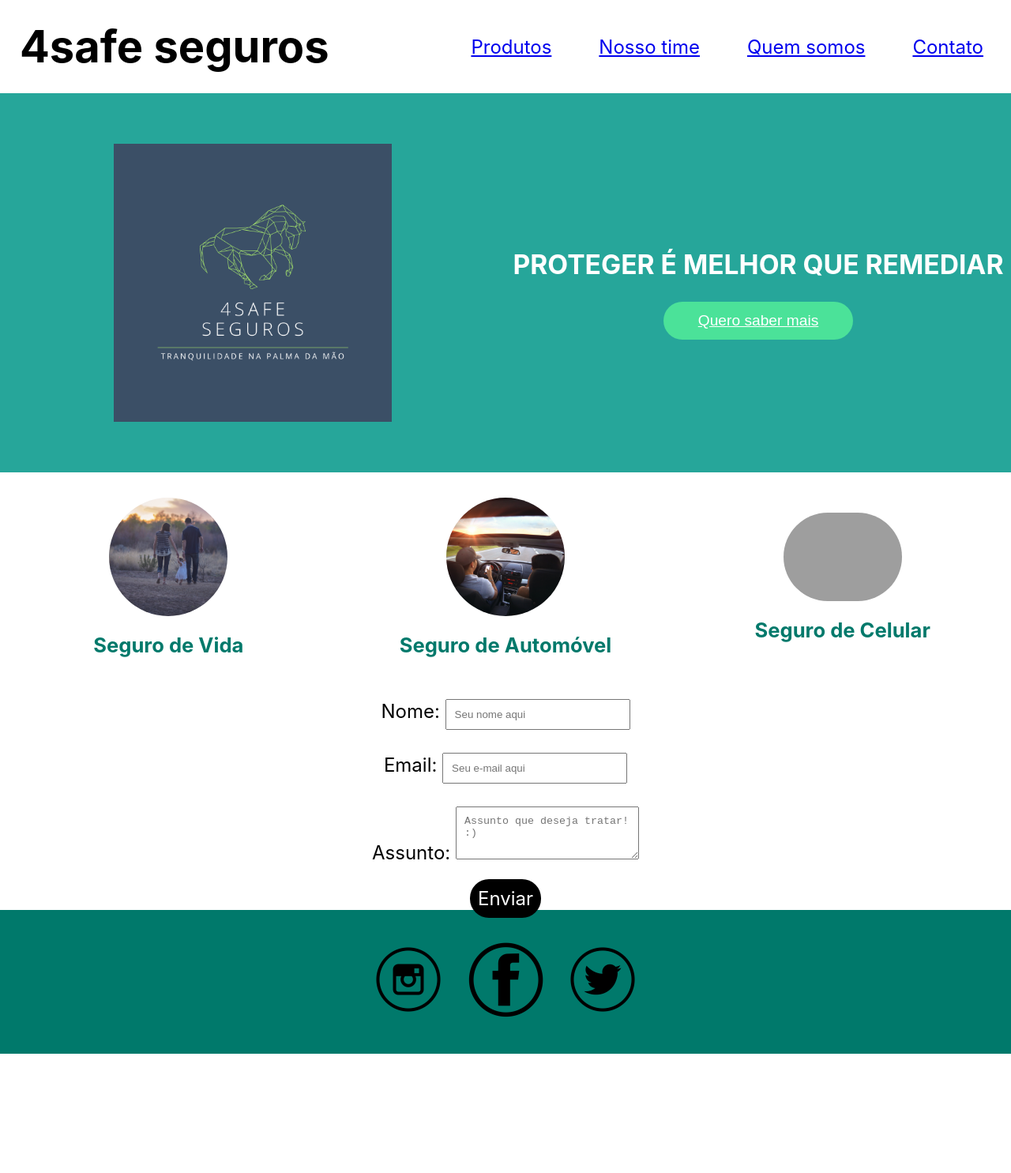
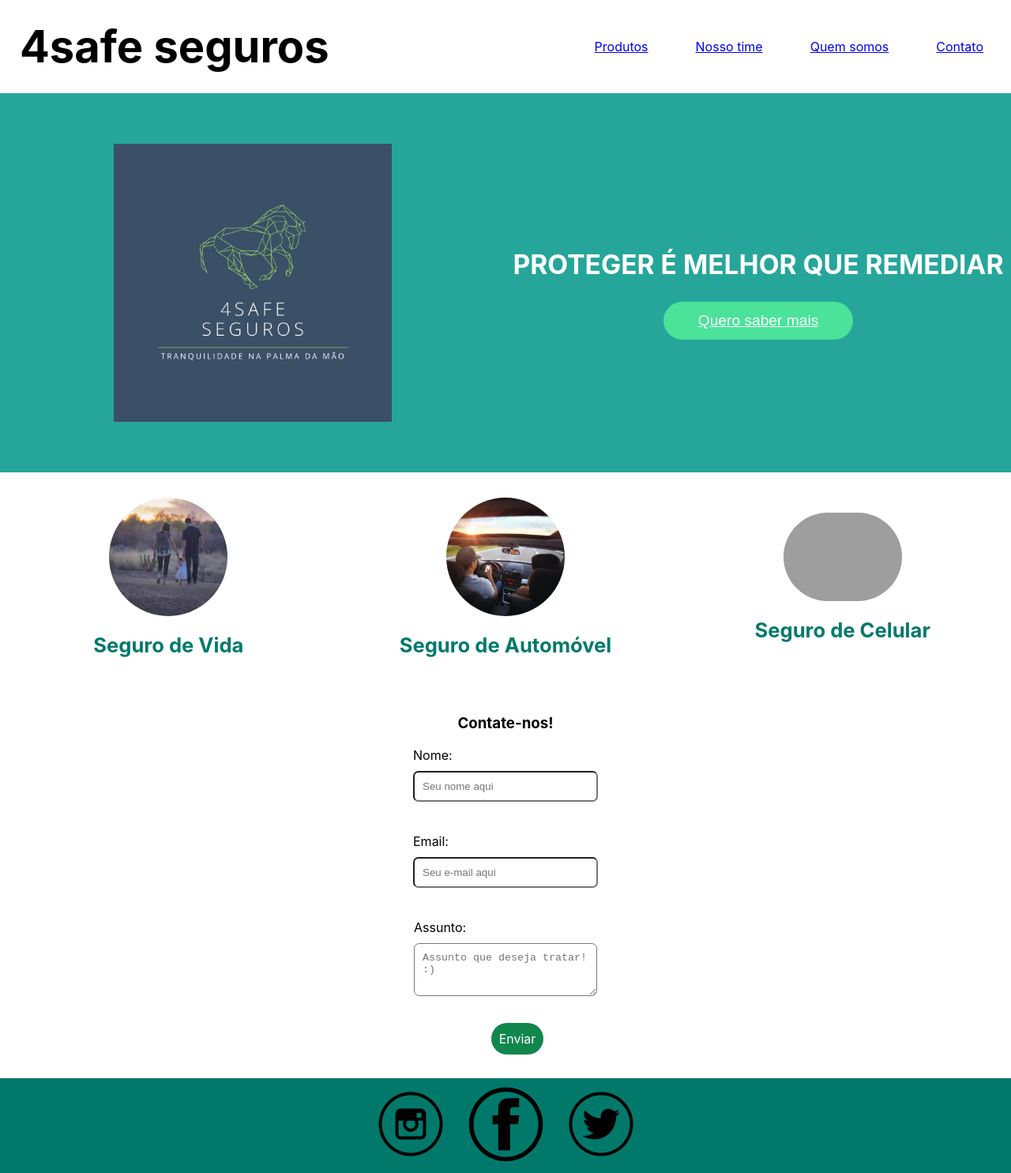
Before and after one commit to future4code/julian-4safe, a plain HTML site: page 4safe/index.html in a window 1280 px wide. Shown: the whole page at 79% size. Before the commit the page ends 1334 px from the top, so only its background shows below. Drawn offline with Linux system fonts and the light colour scheme; grey boxes are pictures that could not be loaded.

Commit message:
Organizando arquivos bagunçados

```diff
--- a/4safe/estilos.css
+++ b/4safe/estilos.css
@@ -5,7 +5,7 @@ p {
     margin: 0px;
     padding: 0px;
     list-style: none;
-    font-size: 1.5rem;
+    font-size: 1rem;
     font-family: -apple-system, BlinkMacSystemFont, 'Segoe UI', Roboto, Oxygen, Ubuntu, Cantarell, 'Open Sans', 'Helvetica Neue', sans-serif;
 }
 
@@ -129,6 +129,19 @@ section#banner {
 
 /* Fim Produtos */
 
+footer {
+    left: 0;
+    bottom: 0;
+    width: 100;
+    background: #00796b;
+    color: white;
+    padding: 40px;
+    padding-top: 10px;
+    padding-bottom: 10px;
+    display: flex;
+    justify-content: center;
+}
+
 #formularioContato {
     display: flex;
     justify-content: center;
@@ -136,25 +149,23 @@ section#banner {
     flex-direction: column;
 }
 
-footer {
-    background: #00796b;
-    color: white;
-    display: flex;
-    justify-content: center;
-    padding: 40px;
-}
-
 .botaoEnviar {
-    background-color: black;
+    background-color: #11864d;
     padding: 10px;
     color: white;
     border-radius: 1.5rem;
     cursor: pointer;
+    margin-top: 20px;
+    margin-bottom: 20px;
+    margin-left: 30px;
 }
 
 .caixasDeTexto {
     padding: 10px;
     width: 210px;
+    margin-bottom: 20px;
+    margin-top: 10px;
+    border-radius: 0.5em;
 }
 
 
--- a/4safe/index.html
+++ b/4safe/index.html
@@ -13,10 +13,10 @@
             <a href="/">4safe seguros</a>
             <li>
                 <ul class="menuSite">
-                    <li><a href="/">Produtos</a></li>
+                    <li><a href="#produtos">Produtos</a></li>
                     <li><a href="/">Nosso time</a></li>
                     <li><a href="/">Quem somos</a></li>
-                    <li><a href="#Contato">Contato</a></li>
+                    <li><a href="#contato">Contato</a></li>
                 </ul>
             </li>
 
@@ -32,7 +32,7 @@
             </div>
         </section>
 
-        <section class="secao1">
+        <section class="secao1" id="#produtos">
             <div class="produtos">
                 <img src="seguro-de-vida.jpg" alt="Seguro de vida para sua família">
                 <h2>Seguro de Vida</h2>
@@ -49,9 +49,11 @@
 
         <section class="formulario" id="#contato">
             <div id="formularioContato">
+                <h3>Contate-nos!</h3>
 
                 <div>
                     <label for="nomeContato">Nome:</label>
+                    <br />
                     <input id="idNomeContato" class="caixasDeTexto" placeholder="Seu nome aqui">
                 </div>
 
@@ -59,6 +61,7 @@
 
                 <div>
                     <label for="emailContato">Email:</label>
+                    <br />
                     <input id="idEmailContato" class="caixasDeTexto" type="email" placeholder="Seu e-mail aqui">
                 </div>
 
@@ -66,6 +69,7 @@
 
                 <div>
                     <label for="assuntoContato">Assunto:</label>
+                    <br />
                     <textarea id="idAssuntoContato" class="caixasDeTexto" rows="3" cols="30" placeholder="Assunto que deseja tratar! :)"></textarea>
                 </div>
 
@@ -77,6 +81,8 @@
            </div>
         </section>
 
+        <br />
+        <br />
 
         <footer>
             <div class="redesSociais">
--- a/estilos.css
+++ /dev/null
@@ -1,186 +0,0 @@
-body,
-ul,
-li,
-p {
-    margin: 0px;
-    padding: 0px;
-    list-style: none;
-    font-size: 1.5rem;
-    font-family: -apple-system, BlinkMacSystemFont, 'Segoe UI', Roboto, Oxygen, Ubuntu, Cantarell, 'Open Sans', 'Helvetica Neue', sans-serif;
-}
-
-header>a {
-    text-decoration: none;
-    color: black;
-    font-weight: bold;
-    font-size: 7vh;
-}
-
-header {
-    background: white;
-    display: flex;
-    flex-wrap: wrap;
-    justify-content: space-between;
-    align-items: center;
-    padding: 15px;
-}
-
-.menuSite {
-    display: flex;
-}
-
-.menuSite li {
-    margin-left: 20px;
-}
-
-.menuSite li,
-a {
-    display: inline;
-    padding: 10px;
-}
-
-
-/* Banner */
-
-section#banner {
-    background-color: #26a69a;
-    width: 100%;
-    height: 60vh;
-    display: grid;
-    grid-template-columns: 1fr 1fr;
-}
-
-#logo-4safe {
-    display: flex;
-    justify-content: center;
-    align-items: center;
-}
-
-#logo-4safe img {
-    width: 22rem;
-}
-
-#col-4safe {
-    font-family: -apple-system, BlinkMacSystemFont, 'Segoe UI', Roboto, Oxygen, Ubuntu, Cantarell, 'Open Sans', 'Helvetica Neue', sans-serif;
-    font-size: 1.4rem;
-    font-weight: 100;
-    text-align: center;
-    color: white;
-    text-transform: uppercase;
-    display: flex;
-    justify-content: center;
-    align-items: center;
-    flex-direction: column;
-}
-
-#col-4safe button {
-    background-color: #4be299;
-    width: 15rem;
-    height: 3rem;
-    border-radius: 1.5rem;
-    border: none;
-}
-
-#col-4safe button a {
-    color: white;
-    font-size: 1.2rem;
-}
-
-#col-4safe button a:hover {
-    font-size: 1.2rem;
-    color: rgba(9, 102, 63, 0.603);
-}
-
-#col-4safe button:hover {
-    background-color: rgba(255, 255, 255, 0.774);
-    cursor: pointer;
-}
-
-
-/* Fim Banner */
-
-
-/* Produtos */
-
-.secao1 {
-    width: 100%;
-    display: grid;
-    grid-template-columns: 1fr 1fr 1fr;
-}
-
-.produtos {
-    display: flex;
-    justify-content: center;
-    align-items: center;
-    flex-direction: column;
-    padding: 2rem;
-}
-
-.produtos img {
-    width: 150px;
-    border-radius: 90px;
-}
-
-.produtos h2 {
-    font-size: 1.6rem;
-    color: #00796b;
-}
-
-
-/* Fim Produtos */
-
-#formularioContato {
-    display: flex;
-    justify-content: center;
-    align-items: center;
-    flex-direction: column;
-}
-
-footer {
-    background: green;
-    color: white;
-    display: flex;
-    justify-content: center;
-    padding: 40px;
-}
-
-.botaoEnviar {
-    background-color: black;
-    padding: 10px;
-    color: white;
-    border-radius: 1.5rem;
-    cursor: pointer;
-}
-
-.caixasDeTexto {
-    padding: 10px;
-    width: 210px;
-}
-
-
-/* Responsivo */
-
-@media screen and (max-width: 400px) {
-    section#banner {
-        background-color: #26a69a;
-        width: 100vw;
-        height: 80vh;
-        display: block;
-    }
-    #logo-4safe img {
-        width: 15rem;
-        margin: 2rem;
-    }
-    #col-4safe {
-        font-size: 1.1rem;
-    }
-}
-
-@media screen and (max-width: 400px) {
-    .secao1 {
-        display: block;
-    }
-}
-
-
-/* Fim Responsivo */
```
